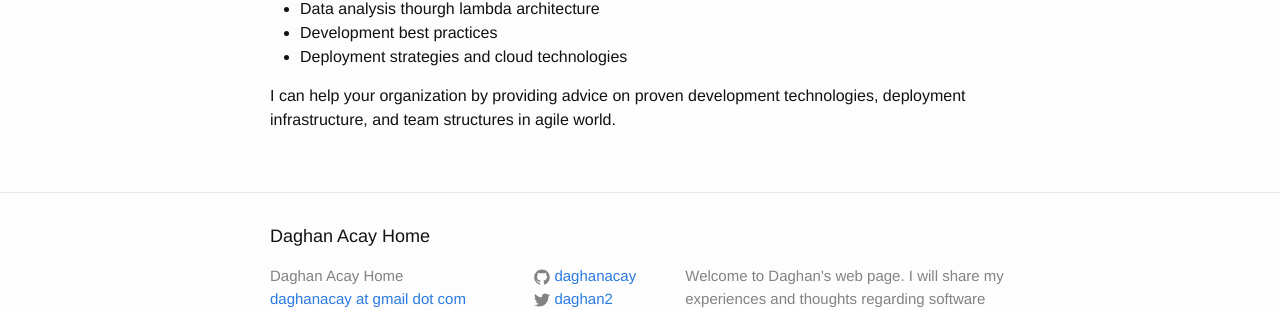
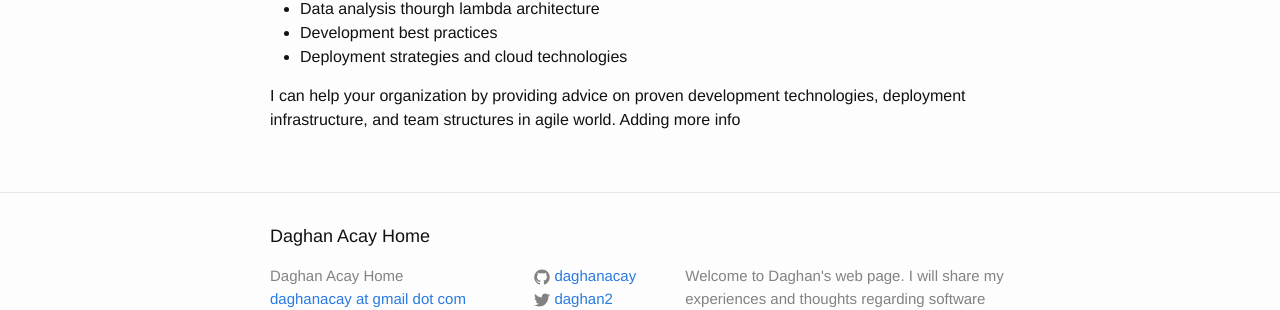
Before and after one commit to daghanacay/daghanacay.github.io, a Jekyll site: the page built from about.md, in a window 1280 px wide. Shown: the part 302-612 px from the top of the page. Built offline with Jekyll 4.4.1, drawn with Linux system fonts in a browser that asks for light colours.

Commit message:
cleaning up the _site folder

```diff
--- a/about.md
+++ b/about.md
@@ -13,4 +13,4 @@ I am a technology enthusiast. I am an expert in Java and OSGi. I also use other
 * Development best practices
 * Deployment strategies and cloud technologies
 
-I can help your organization by providing advice on proven development technologies, deployment infrastructure, and team structures in agile world.
+I can help your organization by providing advice on proven development technologies, deployment infrastructure, and team structures in agile world. Adding more info
```
Also changed, not shown: 8 other files.
